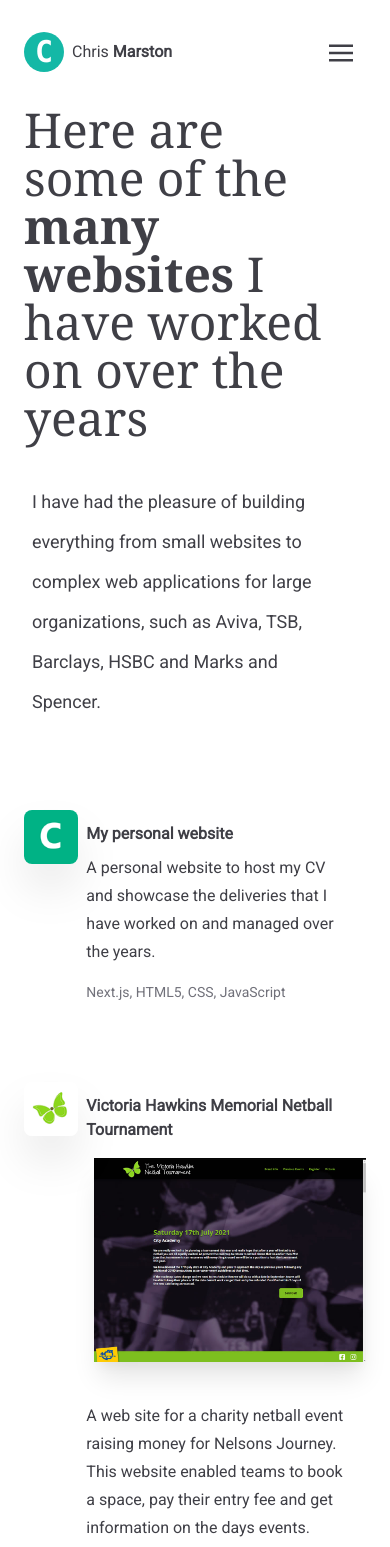
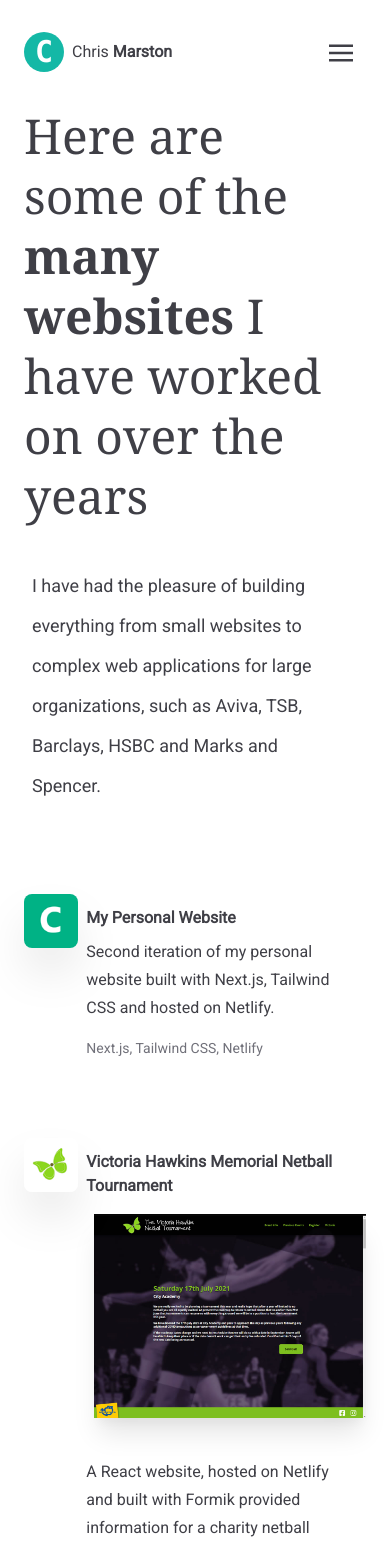
Before and after one commit to marstc1/nextjs-cv, a Next.js app: page /portfolio in a window 390 px wide. Shown: the top 1547 px of the page. Built offline with nearby package versions, Linux system fonts and the light colour scheme.

Commit message:
Updated portfolio

```diff
--- a/components/navbar/navMenu/NavMenu.js
+++ b/components/navbar/navMenu/NavMenu.js
@@ -2,9 +2,8 @@ import clsx from "clsx";
 import { useRouter } from "next/router";
 import Link from "next/link";
 import { useNavbarContext } from "../context";
-import { links } from "../links";
 
-const NavMenu = ({ className }) => {
+const NavMenu = ({ className, links }) => {
   const router = useRouter();
   const { isVisible, setIsVisible } = useNavbarContext();
 
@@ -26,6 +25,9 @@ const NavMenu = ({ className }) => {
       "font-semibold",
       "leading-10",
       "mx-3",
+      "py-3",
+      "text-xl",
+      "md:text-sm",
       "md:inline-block",
       { "text-blue-700": router.pathname === href }
     );
--- /dev/null
+++ b/data/portfolio.js
@@ -0,0 +1,139 @@
+const work = [
+  {
+    iconImage: "chris-marston-logo.png",
+    title: "My Personal Website",
+    year: "2021",
+    description:
+      "Second iteration of my personal website built with Next.js, Tailwind CSS and hosted on Netlify.",
+    technologies: ["Next.js", "Tailwind CSS", "Netlify"],
+  },
+  {
+    iconImage: "vh-netball-logo.png",
+    screenGrab: "vh-netball.jpg",
+    title: "Victoria Hawkins Memorial Netball Tournament",
+    year: "2021",
+    description:
+      "A React website, hosted on Netlify and built with Formik provided information for a charity netball event raising money for Nelsons Journey.  Using this site netball Teams from around the United Kingdom were able to enter themselves into the competition and pay their entry fee.",
+    technologies: ["React", "Netlify", "Formik", "JS"],
+  },
+  {
+    iconImage: "aviva-logo.png",
+    screenGrab: "wpp.jpg",
+    title: "Aviva Workplace Pensions",
+    year: "2021",
+    description:
+      "A React web application that enabled employees of businesses to select Aviva pension products for their retirement.",
+    technologies: [
+      "React",
+      ".NET Core",
+      "HTML5",
+      "SCSS",
+      "JS",
+      "Jest",
+      "Enzyme",
+    ],
+  },
+  {
+    iconImage: "santander-logo.png",
+    screenGrab: "santander.jpg",
+    title: "Santander Home Insurance",
+    year: "2020",
+    description:
+      "A React web application that enabled Santander customers to purchase home insurance.",
+    technologies: [
+      "React",
+      ".NET Core",
+      "HTML5",
+      "SCSS",
+      "JS",
+      "Jest",
+      "React Testing Library",
+    ],
+  },
+  {
+    iconImage: "barclays-logo.png",
+    screenGrab: "ain.jpg",
+    title: "Barclays Home Insurance Revamp",
+    year: "2019",
+    description:
+      "A .NET MVC web application that enabled Barclays customers to purchase home insurance. This web application had a fresh new look inline with the latest Barclays style guides and we made a concious effort to reduce the questions required to get a quote to a bare minimum.",
+    technologies: ["C#", "Razor", "MVC", ".NET", "HTML", "CSS", "jQuery"],
+  },
+  {
+    iconImage: "hsbc-logo.png",
+    title: "HSBC Select and Cover",
+    year: "2019",
+    description:
+      "A .NET MVC web application for HSBC customers that gave them exclusive access to a modular insurance product.  This product has options to select between 3 and 7 covers at a fixed price subscription, offering cover for travel, home emergencies, breakdown, excess, mobile phones, gadget and life.",
+    technologies: ["C#", "Razor", "MVC", ".NET", "HTML", "CSS", "jQuery"],
+  },
+  {
+    iconImage: "marks-and-spencer-logo.png",
+    title: "Marks and Spencer Travel Insurance",
+    year: "2018",
+    description:
+      "A .NET MVC web application that enabled Marks and Spencer customers to purchase travel insurance.",
+    technologies: ["C#", "Razor", "MVC", ".NET", "HTML", "CSS", "jQuery"],
+  },
+  {
+    iconImage: "marks-and-spencer-logo.png",
+    title: "Marks and Spencer Home Insurance",
+    year: "2018",
+    description:
+      "A .NET MVC web application that enabled Marks and Spencer customers to purchase home insurance.",
+    technologies: ["C#", "Razor", "MVC", ".NET", "HTML", "CSS", "jQuery"],
+  },
+  {
+    iconImage: "tsb-logo.png",
+    title: "TSB Travel Insurance",
+    year: "2017",
+    description:
+      "A .NET MVC web application that enabled TSB customers to purchase travel insurance.",
+    technologies: ["C#", "Razor", "MVC", ".NET", "HTML", "CSS", "jQuery"],
+  },
+  {
+    iconImage: "tsb-logo.png",
+    title: "TSB Home Insurance",
+    year: "2016",
+    description:
+      'A .NET MVC web application that enabled TSB customers to purchase home insurance. This web application provided a "Pick and Protect" feature that enabled the customer to tailor their home insurance cover around their needs and was accompanied by a national TV advertising campaign.',
+    technologies: ["C#", "Razor", "MVC", ".NET", "HTML", "CSS", "jQuery"],
+  },
+  {
+    iconImage: "barclays-logo.png",
+    title: "Barclays Home Insurance",
+    year: "2013",
+    description:
+      "A .NET MVC web application that enabled Barclays customers to purchase Home Insurance.",
+    technologies: ["C#", "Razor", "MVC", ".NET", "HTML", "CSS", "jQuery"],
+  },
+];
+
+const languages = ["HTML", "CSS", "JavaScript (ES6+)", "C#"];
+
+const frameworks = [
+  "React",
+  "Next.js",
+  "jQuery",
+  "Tailwind",
+  "Ant Design",
+  ".NET MVC",
+  "Jest",
+  "React Testing Library",
+  "Enzyme",
+  "N-Unit",
+  "X-Unit",
+];
+
+const tools = ["VS Code", "Visual Studio", "GIT", "Photoshop"];
+
+const experiencedIn = [
+  "Exceed",
+  "Guidewire",
+  "AWS",
+  "Azure Dev Ops",
+  "Netlify",
+  "Heroku",
+];
+
+export { work, languages, frameworks, tools, experiencedIn };
--- a/pages/index.js
+++ b/pages/index.js
@@ -9,6 +9,7 @@ import IconList from "../components/iconList/IconList";
 import ButtonLink from "../components/buttonLink/ButtonLink";
 import { Download } from "styled-icons/boxicons-solid";
 import Navbar from "../components/navbar/Navbar";
+import { links } from "../data/links";
 
 const { personalInfo, skills, interests, education, experience, contacts } =
   data;
@@ -24,7 +25,7 @@ export default function Home() {
       </Head>
 
       <main>
-        <Navbar />
+        <Navbar links={links} />
         <div className="flex justify-center">
           <div className="grid grid-cols-1 lg:grid-cols-12">
             <Container className="col-span-4" padBottom={false}>
--- a/pages/portfolio.js
+++ b/pages/portfolio.js
@@ -3,146 +3,16 @@ import Head from "next/head";
 import { Heading } from "../components/heading/Heading";
 import IconList from "../components/iconList/IconList";
 import Navbar from "../components/navbar/Navbar";
+import { links } from "../data/links";
+import {
+  experiencedIn,
+  frameworks,
+  languages,
+  tools,
+  work,
+} from "../data/portfolio";
 
 function Portfolio() {
-  const work = [
-    {
-      iconImage: "barclays-logo.png",
-      title: "Barclays Home Insurance",
-      year: "2013",
-      description:
-        "A web application that enabled Barclays customers to purchase Home Insurance.",
-      technologies: ["C#", "Razor", "MVC", ".NET", "HTML", "CSS", "jQuery"],
-    },
-    {
-      iconImage: "tsb-logo.png",
-      title: "TSB Home Insurance",
-      year: "2016",
-      description:
-        "A web application that enabled TSB customers to purchase Home Insurance.  Traditionally the choice of home insurance is limited to buildings, contents or both however this web application enabled customers to select a number of options to shape their home insurance around their needs.",
-      technologies: ["C#", "Razor", "MVC", ".NET", "HTML", "CSS", "jQuery"],
-    },
-    {
-      iconImage: "tsb-logo.png",
-      title: "TSB Travel Insurance",
-      year: "2017",
-      description:
-        "A web application that enabled TSB customers to purchase Travel Insurance.",
-      technologies: ["C#", "Razor", "MVC", ".NET", "HTML", "CSS", "jQuery"],
-    },
-    {
-      iconImage: "marks-and-spencer-logo.png",
-      title: "Marks and Spencer Home Insurance",
-      year: "2018",
-      description:
-        "A web application that enabled Marks and Spencer customers to purchase Home Insurance.",
-      technologies: ["C#", "Razor", "MVC", ".NET", "HTML", "CSS", "jQuery"],
-    },
-    {
-      iconImage: "marks-and-spencer-logo.png",
-      title: "Marks and Spencer Travel Insurance",
-      year: "2018",
-      description:
-        "A web application that enabled Marks and Spencer customers to purchase Home Insurance.",
-      technologies: ["C#", "Razor", "MVC", ".NET", "HTML", "CSS", "jQuery"],
-    },
-    {
-      iconImage: "hsbc-logo.png",
-      title: "HSBC Select and Cover",
-      year: "2019",
-      description:
-        "A web application that enabled HSBC customers to select between 3 and 7 coverers at a fixed price subscription, offering cover for travel, home emergencies, breakdown, excess, mobile phones, gadget and life.",
-      technologies: ["C#", "Razor", "MVC", ".NET", "HTML", "CSS", "jQuery"],
-    },
-    {
-      iconImage: "barclays-logo.png",
-      screenGrab: "ain.jpg",
-      title: "Barclays Home Insurance Revamp",
-      year: "2019",
-      description:
-        "We gave the Barclays home insurance web application a complete overhaul, refreshing the look and feel inline with thier latest style guides as well as reducing the questions asked during the quote stage to a bare minimum.",
-      technologies: ["C#", "Razor", "MVC", ".NET", "HTML", "CSS", "jQuery"],
-    },
-    {
-      iconImage: "santander-logo.png",
-      screenGrab: "santander.jpg",
-      title: "Santander Home Insurance",
-      year: "2020",
-      description:
-        "A web application that enabled Santander customers to purchase Home Insurance.",
-      technologies: [
-        "React",
-        ".NET Core",
-        "HTML5",
-        "SCSS",
-        "JavaScript",
-        "Jest",
-        "React Testing Library",
-      ],
-    },
-    {
-      iconImage: "aviva-logo.png",
-      screenGrab: "wpp.jpg",
-      title: "Aviva Workplace Pensions",
-      year: "2021",
-      description:
-        "A web application that enabled employees of businesses to select Aviva pension products for their retirement.",
-      technologies: [
-        "React",
-        ".NET Core",
-        "HTML5",
-        "SCSS",
-        "JavaScript",
-        "Jest",
-        "Enzyme",
-      ],
-    },
-    {
-      iconImage: "vh-netball-logo.png",
-      screenGrab: "vh-netball.jpg",
-      title: "Victoria Hawkins Memorial Netball Tournament",
-      year: "2021",
-      description:
-        "A web site for a charity netball event raising money for Nelsons Journey. This website enabled teams to book a space, pay their entry fee and get information on the days events.",
-      technologies: ["React", "HTML5", "CSS", "JavaScript"],
-    },
-    {
-      iconImage: "chris-marston-logo.png",
-      title: "My personal website",
-      year: "2021",
-      description:
-        "A personal website to host my CV and showcase the deliveries that I have worked on and managed over the years.",
-      technologies: ["Next.js", "HTML5", "CSS", "JavaScript"],
-    },
-  ];
-
-  const languages = ["HTML", "CSS", "JavaScript (ES6+)", "C#"];
-
-  const frameworksLibraries = [
-    "React",
-    "Next.js",
-    "jQuery",
-    "Tailwind",
-    "Ant Design",
-    ".NET MVC",
-    "Jest",
-    "React Testing Library",
-    "Enzyme",
-    "N-Unit",
-    "X-Unit",
-  ];
-
-  const tools = ["VS Code", "Visual Studio", "GIT", "Photoshop"];
-
-  const experiencedIn = [
-    "Exceed",
-    "Guidewire",
-    "AWS",
-    "Azure Dev Ops",
-    "Netlify",
-    "Heroku",
-  ];
-
   return (
     <div className="mx-auto lg:max-w-screen-xl">
       <Head>
@@ -152,12 +22,12 @@ function Portfolio() {
         </title>
       </Head>
       <main>
-        <Navbar />
+        <Navbar links={links} />
 
         <div className="flex">
           <div className="grid grid-cols-1 lg:grid-cols-12">
             <div className="lg:col-span-8 pr-4 lg:pr-40 mb-16 lg:mb-0">
-              <h1 className="font-serif">
+              <h1 className="font-serif leading-tight">
                 Here are some of the{" "}
                 <span className="font-semibold">many websites</span> I have
                 worked on over the years
@@ -170,7 +40,7 @@ function Portfolio() {
               </p>
 
               <div className="pt-2">
-                {work.reverse().map((item) => (
+                {work.map((item) => (
                   <div
                     key={`work-${item.title}`}
                     className="group grid grid-cols-12 pt-16"
@@ -215,7 +85,7 @@ function Portfolio() {
                 <ul>
                   {languages.map((item) => (
                     <li
-                      className="list-disc list-inside ml-2 leading-10"
+                      className="list-disc list-inside ml-8 leading-10"
                       key={`lang-${item}`}
                     >
                       {item}
@@ -229,7 +99,7 @@ function Portfolio() {
                   Frameworks I use
                 </Heading>
                 <ul>
-                  {frameworksLibraries.map((item) => (
+                  {frameworks.map((item) => (
                     <li
                       className="list-disc list-inside ml-8 leading-10"
                       key={`frameworks-${item}`}
```
Also changed, not shown: data/links.js (renamed from components/navbar/links.js).
